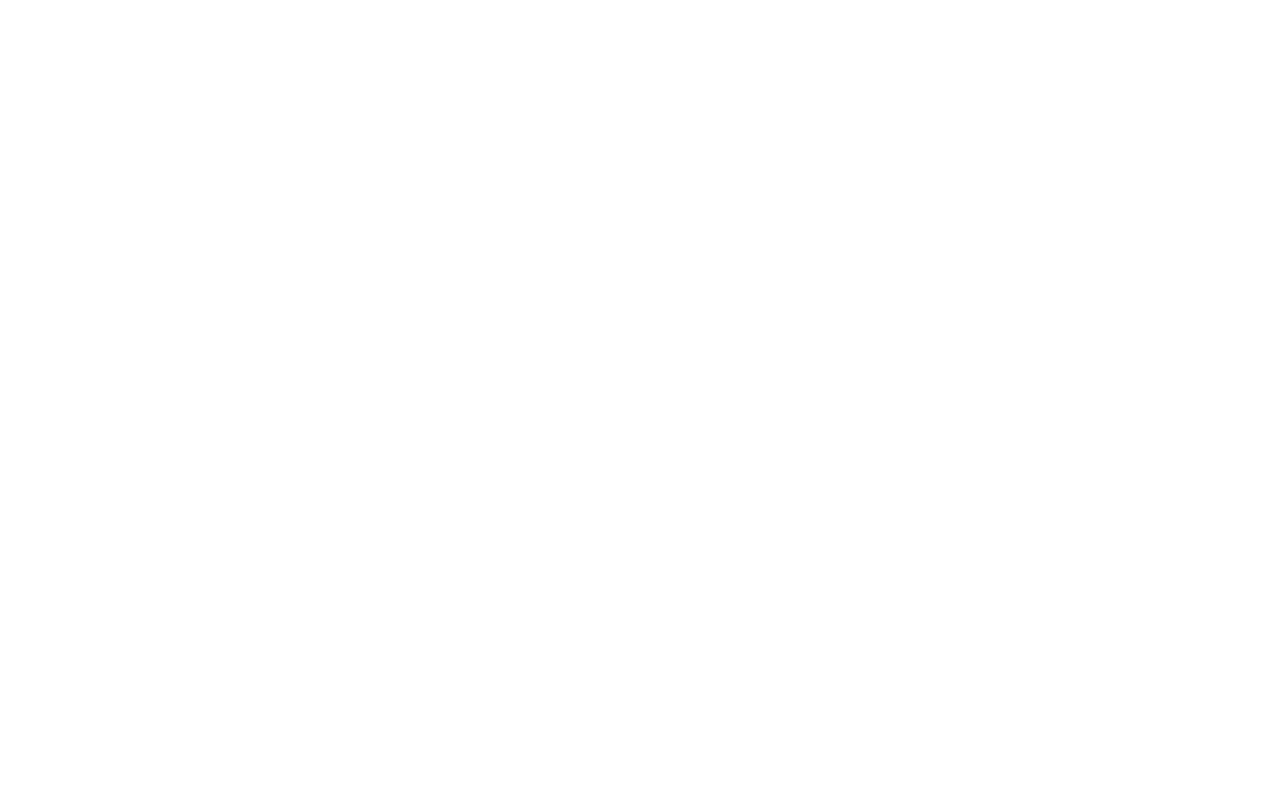
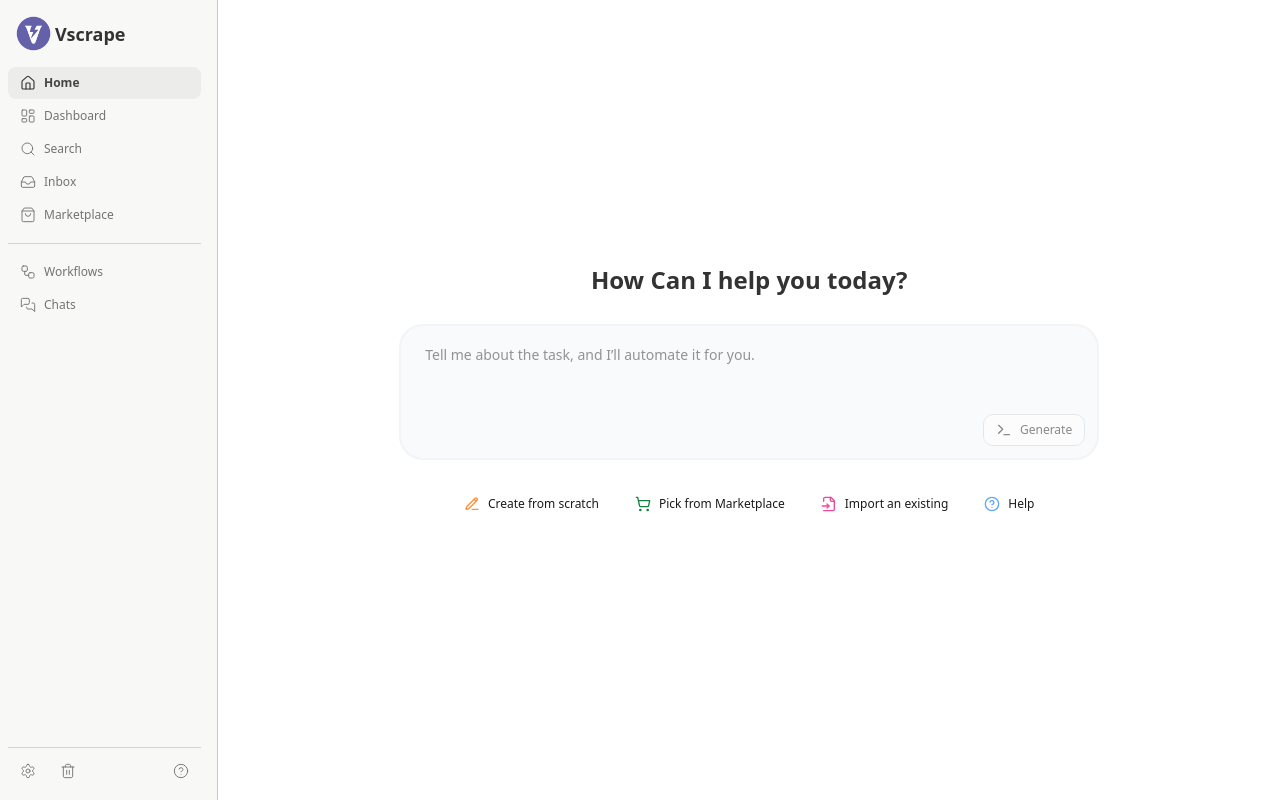
Before and after one commit to royalgaetan/Vscrape, a Next.js app: page /home in a window 1280 px wide. Before the commit this address had no page. Built offline with nearby package versions, Linux system fonts and the light colour scheme; some icons are missing.

Commit message:
Feat: Sidebar built

```diff
--- a/app/(protected)/home/page.tsx
+++ b/app/(protected)/home/page.tsx
@@ -2,20 +2,27 @@
 
 import { Button } from "@/components/ui/button";
 import { Textarea } from "@/components/ui/textarea";
+import { HomeTextareaPlaceholders } from "@/lib/constants";
 import {
   FileInputIcon,
-  Import,
+  HelpCircleIcon,
   PencilLineIcon,
-  ShoppingBagIcon,
   ShoppingCartIcon,
   Terminal,
 } from "lucide-react";
-import { redirect } from "next/navigation";
 import React, { useEffect, useRef, useState } from "react";
 
 const Home = () => {
   const [value, setValue] = useState("");
   const textareaRef = useRef<HTMLTextAreaElement>(null);
+  const [placeholder, setPlaceholder] = useState("");
+
+  useEffect(() => {
+    const randomIndex = Math.floor(
+      Math.random() * HomeTextareaPlaceholders.length
+    );
+    setPlaceholder(HomeTextareaPlaceholders[randomIndex]);
+  }, []);
 
   useEffect(() => {
     if (textareaRef.current) {
@@ -47,11 +54,16 @@
             value={value}
             onChange={(e) => setValue(e.target.value)}
             rows={1}
-            placeholder="What automation would you like me to create for you?"
+            placeholder={placeholder}
           />
 
           <div className="flex flex-1 justify-end">
-            <Button variant={"outline"} size={"sm"} className="w-fit">
+            <Button
+              variant={"outline"}
+              size={"sm"}
+              className="w-fit"
+              disabled={value.length < 2}
+            >
               <Terminal className="" size={"1.3rem"} />
               Generate
             </Button>
@@ -73,6 +85,11 @@
             <FileInputIcon className="stroke-pink-500" size={"1.3rem"} />
             Import an existing
           </Button>
+
+          <Button variant={"ghost"} size={"sm"} className="w-fit">
+            <HelpCircleIcon className="stroke-blue-400" size={"1.3rem"} />
+            Help
+          </Button>
         </div>
 
         <div className="grid grid-cols-3 gap-5"></div>
--- a/app/(protected)/layout.tsx
+++ b/app/(protected)/layout.tsx
@@ -5,6 +5,11 @@
 import { useAuth } from "@/hooks/useAuth";
 import CustomLoader from "@/components/global/loader";
 import Sidebar from "@/components/global/sidebar";
+import {
+  ResizablePanelGroup,
+  ResizablePanel,
+  ResizableHandle,
+} from "@/components/ui/resizable";
 const RootLayout = ({ children }: { children: React.ReactNode }) => {
   const { isAuthenticated, isLoading } = useAuth();
 
@@ -17,8 +22,21 @@
 
   return (
     <div className="flex flex-1 h-full w-full">
-      <Sidebar />
-      <div className="flex flex-1">{children}</div>
+      <ResizablePanelGroup
+        direction="horizontal"
+        className="flex flex-1 h-full w-full"
+      >
+        <ResizablePanel
+          defaultSize={17}
+          maxSize={22}
+          minSize={17}
+          className="h-screen bg-[#F8F8F7]"
+        >
+          <Sidebar />
+        </ResizablePanel>
+        <ResizableHandle />
+        <ResizablePanel className="flex flex-1">{children}</ResizablePanel>
+      </ResizablePanelGroup>
     </div>
   );
 };
--- a/app/(protected)/onboarding/page.tsx
+++ b/app/(protected)/onboarding/page.tsx
@@ -28,7 +28,7 @@
 import { cn } from "@/lib/utils";
 import Image from "next/image";
 import { generateAvatar } from "@/lib/avatar";
-import { Divide, RefreshCwIcon } from "lucide-react";
+import { RefreshCwIcon } from "lucide-react";
 import {
   Carousel,
   CarouselApi,
--- a/components/global/sidebar.tsx
+++ b/components/global/sidebar.tsx
@@ -1,23 +1,180 @@
-import React from "react";
+import React, { useEffect, useState } from "react";
 import CustomButton from "./custom_button";
 import { useAuth } from "@/hooks/useAuth";
+import {
+  HelpCircle,
+  Home,
+  Inbox,
+  LayoutDashboard,
+  LucideIcon,
+  MessagesSquare,
+  MoreHorizontal,
+  Plus,
+  Search,
+  Settings,
+  ShoppingBag,
+  Trash2,
+  Workflow,
+} from "lucide-react";
+import LogoAndText from "@/app/(auth)/_components/logo_and_text";
+import Link from "next/link";
+import { usePathname } from "next/navigation";
+import { cn } from "@/lib/utils";
+import { Separator } from "../ui/separator";
+
+type sidebarPathType = {
+  name: string;
+  path: string;
+  icon: LucideIcon;
+  type: "expandable" | "icon-only" | "main";
+};
 
 const Sidebar = () => {
-  const { isAuthenticated, isLoading, logout } = useAuth();
+  const { logout } = useAuth();
+
+  const sidebarPaths: sidebarPathType[] = [
+    { name: "Home", path: "/home", icon: Home, type: "main" },
+    {
+      name: "Dashboard",
+      path: "/dashboard",
+      icon: LayoutDashboard,
+      type: "main",
+    },
+    { name: "Search", path: "/search", icon: Search, type: "main" },
+    { name: "Inbox", path: "/inbox", icon: Inbox, type: "main" },
+    {
+      name: "Marketplace",
+      path: "/marketplace",
+      icon: ShoppingBag,
+      type: "main",
+    },
+    {
+      name: "Workflows",
+      path: "/workflows",
+      icon: Workflow,
+      type: "expandable",
+    },
+    { name: "Chats", path: "/chats", icon: MessagesSquare, type: "expandable" },
+    { name: "Settings", path: "/settings", icon: Settings, type: "icon-only" },
+    { name: "Trash", path: "/trash", icon: Trash2, type: "icon-only" },
+    { name: "Help", path: "/help", icon: HelpCircle, type: "icon-only" },
+  ];
 
   return (
-    <div className="h-screen bg-neutral-100 font-bold w-[200px] text-neutral-500 p-4 flex flex-col justify-between">
-      <div>Sidebar</div>
-      <div>
-        <CustomButton
-          key={"logout"}
-          text="Logout"
-          onClick={logout}
-          emoji="📴"
-        />
+    <div className="flex flex-col h-full items-start font-bold pt-4 pb-3 pl-2 pr-4">
+      <div className="mb-4 ml-2">
+        <LogoAndText />
+      </div>
+      {/* Main Icons */}
+      <div className="flex flex-col w-full h-auto">
+        {sidebarPaths
+          .filter((item) => item.type === "main")
+          .map((item) => {
+            return <SidebarButton key={item.path} item={item} />;
+          })}
+      </div>
+      <Separator className="my-3" />
+      {/* Expandable Icons */}
+      <div className="flex flex-1 w-full ">
+        <div className="flex flex-col w-full overflow-x-auto">
+          {sidebarPaths
+            .filter((item) => item.type === "expandable")
+            .map((item) => {
+              return <SidebarButton key={item.path} item={item} />;
+            })}
+        </div>
+      </div>
+
+      <Separator className="mb-2" />
+      {/* Icon-only Icons */}
+      <div className="flex w-full">
+        <div className="flex flex-1">
+          {sidebarPaths
+            .filter((item) => item.type === "icon-only")
+            .map((item) => {
+              return (
+                <div
+                  key={item.path}
+                  className={cn(
+                    item.name === "Help" && "flex flex-1 justify-end"
+                  )}
+                >
+                  <SidebarButton item={item} />
+                </div>
+              );
+            })}
+        </div>
       </div>
     </div>
   );
 };
 
 export default Sidebar;
+
+export const SidebarButton = ({ item }: { item: sidebarPathType }) => {
+  const pathname = usePathname();
+
+  const Icon = item.icon;
+  return (
+    <Link
+      href={item.path}
+      className={cn(
+        "w-full group transition-all duration-300",
+        item.type === "icon-only" && "w-auto"
+      )}
+    >
+      <div
+        className={cn(
+          "transition-all duration-300 h-8 flex flex-1 justify-center items-center gap-2 hover:bg-neutral-200/60 bg-transparent text-neutral-500 cursor-pointer mb-[0.9px] px-3 rounded-sm",
+          pathname === item.path && "bg-neutral-200/60"
+        )}
+      >
+        {/* Icon */}
+        <div className="">
+          <Icon
+            className={cn(
+              pathname === item.path
+                ? "stroke-[#333333]"
+                : "stroke-neutral-500",
+              item.type === "expandable" && "block group-hover:hidden "
+            )}
+            strokeWidth={pathname === item.path ? "1.7px" : "1.4px"}
+            size={"1rem"}
+          />
+          {item.type === "expandable" && (
+            <div className="hidden group-hover:block hover:bg-neutral-300/60 rounded-[5px] p-[2.7px] transition-all duration-300">
+              <Plus
+                className="text-neutral-500"
+                strokeWidth="2px"
+                size={"1rem"}
+              />
+            </div>
+          )}
+        </div>
+
+        {/* Text */}
+        {item.type !== "icon-only" && (
+          <span
+            className={cn(
+              "text-xs font-medium flex flex-1",
+              pathname === item.path && "font-bold text-[#333333]/90"
+            )}
+          >
+            {item.name}
+          </span>
+        )}
+
+        {/* Action Buttons */}
+        {item.type === "expandable" && (
+          <div className="hidden group-hover:block hover:bg-neutral-300/60 rounded-[5px] p-[2.7px] transition-all duration-300">
+            <Plus
+              className="text-neutral-500"
+              strokeWidth="2px"
+              size={"1rem"}
+            />
+          </div>
+        )}
+      </div>
+    </Link>
+  );
+};
--- a/lib/constants.ts
+++ b/lib/constants.ts
@@ -44,3 +44,17 @@
   "f67280", // Soft Rose
   "c06c84", // Soft Plum
 ];
+
+export const HomeTextareaPlaceholders = [
+  "What custom automation do you have in mind?",
+  "Describe the automation you need, and I’ll make it happen!",
+  "Tell me what you want to automate, and I'll build it for you.",
+  "Need automation? Explain it here, and I’ll take care of the rest!",
+  "Describe your workflow, and I'll automate it for you.",
+  "What do you want to automate? Write it down, and I’ll handle it.",
+  "Drop your automation idea here—I’ll bring it to life!",
+  "Tell me about the task, and I’ll automate it for you.",
+  "Explain your automation needs, and I’ll build it for you!",
+  "Write down what you need automated, and I’ll create it.",
+  "Just type your automation request—I’ll handle the rest!",
+];
--- a/providers/authProvider.tsx
+++ b/providers/authProvider.tsx
@@ -13,7 +13,7 @@
 };
 
 export const AuthProvider = ({ children }: { children: React.ReactNode }) => {
-  const [isAuthenticated, setAuthenticated] = useState(false);
+  const [isAuthenticated, setAuthenticated] = useState(true);
   const [isLoading, setLoading] = useState(false);
 
   const login = () => switchAuthTo(true);
```
Also changed, not shown: app/(marketing)/embed/[workflowId].tsx (added).
